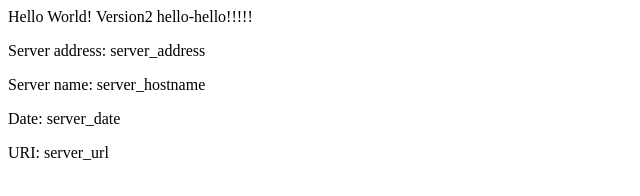
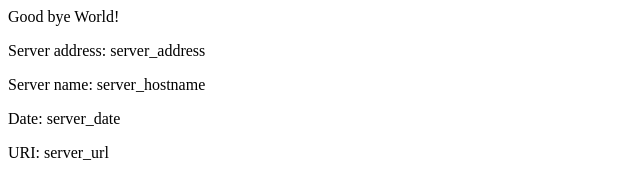
Before and after one commit to guydavidson454/eks-example, a plain HTML site: page src/index.html in a window 1280 px wide. Shown: the whole page, without its empty margins (0-640 px from the left). Drawn offline with Linux system fonts and the light colour scheme.

Commit message:
change to good bye

```diff
--- a/src/index.html
+++ b/src/index.html
@@ -1,8 +1,8 @@
 <head>
-<title>Hello World Version2 hello!!!!</title>
+<title>Good Bye world</title>
 </head>
 <div class="info">
-<h>Hello World! Version2 hello-hello!!!!!</h>
+<h>Good bye World!</h>
 <p><span>Server&nbsp;address:</span> <span>server_address</span></p>
 <p><span>Server&nbsp;name:</span> <span>server_hostname</span></p>
 <p class="smaller"><span>Date:</span> <span>server_date</span></p>
```
